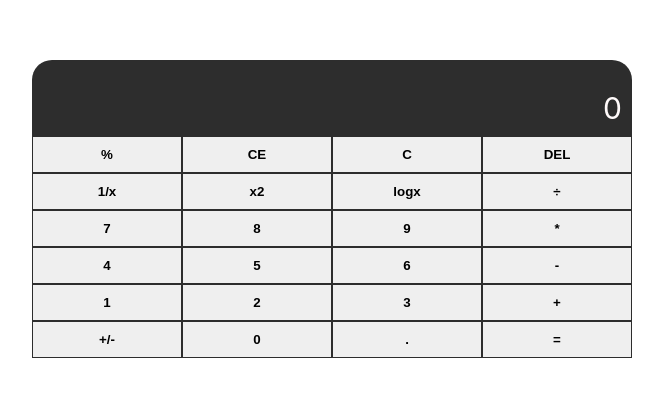
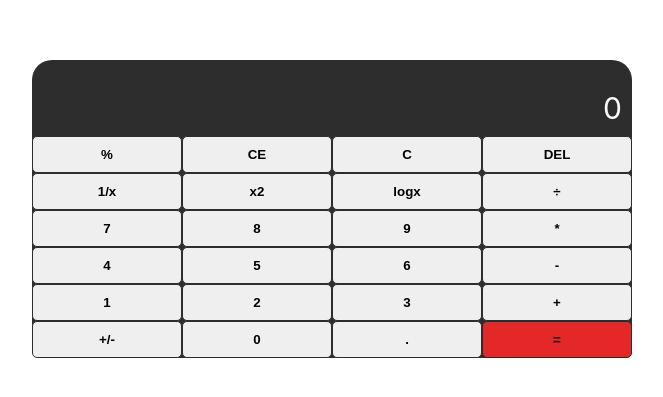
Before and after one commit to majid-amini/react-calculator, a React (Create React App) app: page / in a window 1280 px wide. Shown: the part 191-588 px from the top of the page, without its empty margins (308-971 px from the left). Built offline with nearby package versions, Linux system fonts and the light colour scheme.

Commit message:
deleteHandler function added for deleting the last item in string

```diff
--- a/src/App.css
+++ b/src/App.css
@@ -9,6 +9,9 @@
   background-color: #2d2d2d;
   border-radius: 2rem;
 }
+.displayContainer {
+  max-height: 15rem;
+}
 .displayBottom {
   width: 100%;
   display: flex;
@@ -16,7 +19,7 @@
   color: snow;
 }
 .displayBottom .prevNumbers {
-  font-size: 5rem;
+  font-size: 4rem;
   text-align: right;
   padding: 1rem;
   word-wrap: break-word;
@@ -38,7 +41,11 @@
   cursor: pointer;
   transition: all 0.3s linear;
   font-weight: bold;
+  border-radius: 0.5rem;
 }
 .operatorContainer button:hover {
   opacity: 0.75;
 }
+.equal {
+  background-color: rgb(228, 39, 39);
+}
--- a/src/App.js
+++ b/src/App.js
@@ -1,20 +1,23 @@
 import "./App.css";
 import { useState } from "react";
 function App() {
-  const [currentDisplay,setCurrentDisplay] = useState([])
+  const [currentDisplay, setCurrentDisplay] = useState([]);
 
   const numbers = (e) => {
     let value = e.target.innerText;
-    setCurrentDisplay(currentDisplay + value)
-
-  }
+    setCurrentDisplay(currentDisplay + value);
+  };
+  const deleteHandler = (e) => {
+    let newNumbers = currentDisplay.slice(0, -1);
+    setCurrentDisplay(newNumbers);
+  };
   return (
     <div className="App">
       <div className="calculatorContainer">
         <div className="displayContainer">
           <div className="displayTop"></div>
           <div className="displayBottom">
-            <span  className="prevNumbers">{currentDisplay}</span>
+            <span className="prevNumbers">{currentDisplay}</span>
             <span className="currentNumbers">0</span>
           </div>
         </div>
@@ -22,7 +25,7 @@ function App() {
           <button>%</button>
           <button>CE</button>
           <button>C</button>
-          <button>DEL</button>
+          <button onClick={deleteHandler}>DEL</button>
           <button>1/x</button>
           <button>x2</button>
           <button>logx</button>
@@ -38,11 +41,11 @@ function App() {
           <button onClick={numbers}>1</button>
           <button onClick={numbers}>2</button>
           <button onClick={numbers}>3</button>
-          <button >+</button>
-          <button >+/-</button>
+          <button>+</button>
+          <button>+/-</button>
           <button onClick={numbers}>0</button>
           <button>.</button>
-          <button>=</button>
+          <button className="equal">=</button>
         </div>
       </div>
     </div>
```
Also changed, not shown: public/manifest.json.
